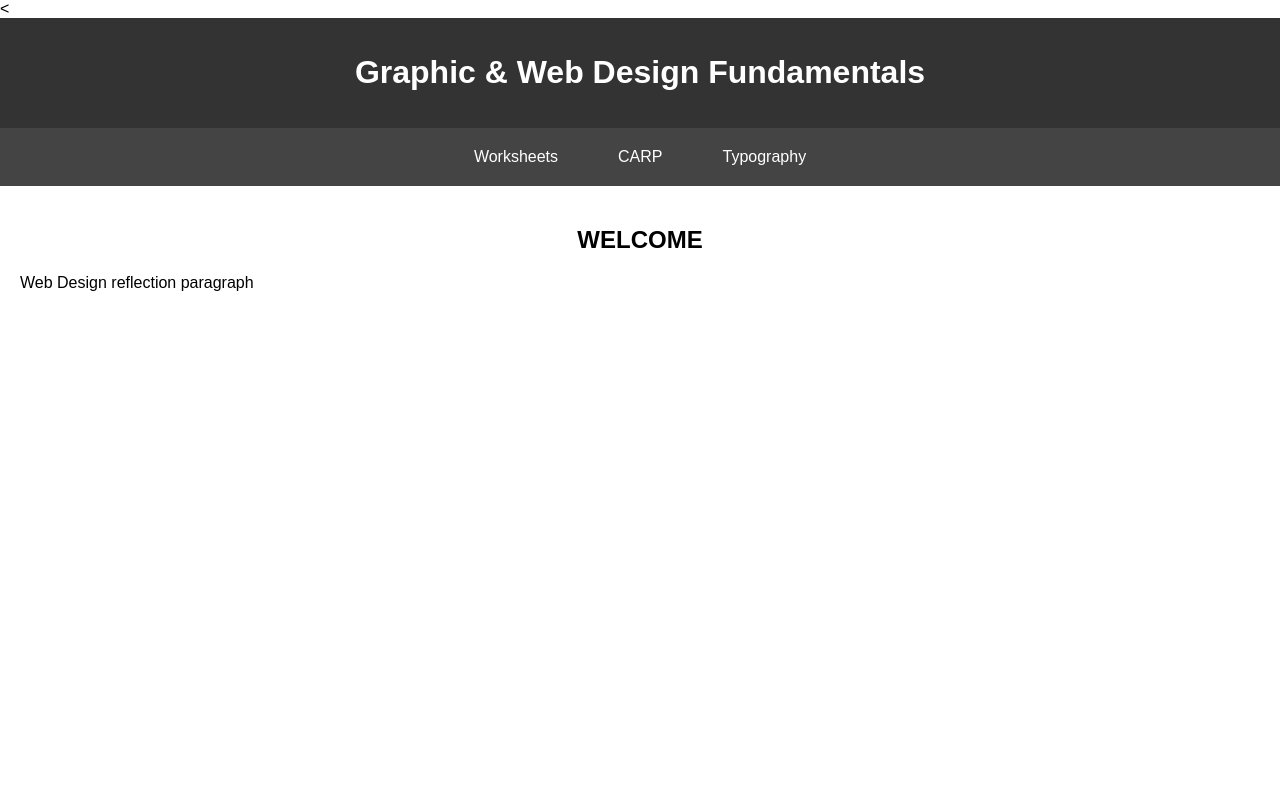
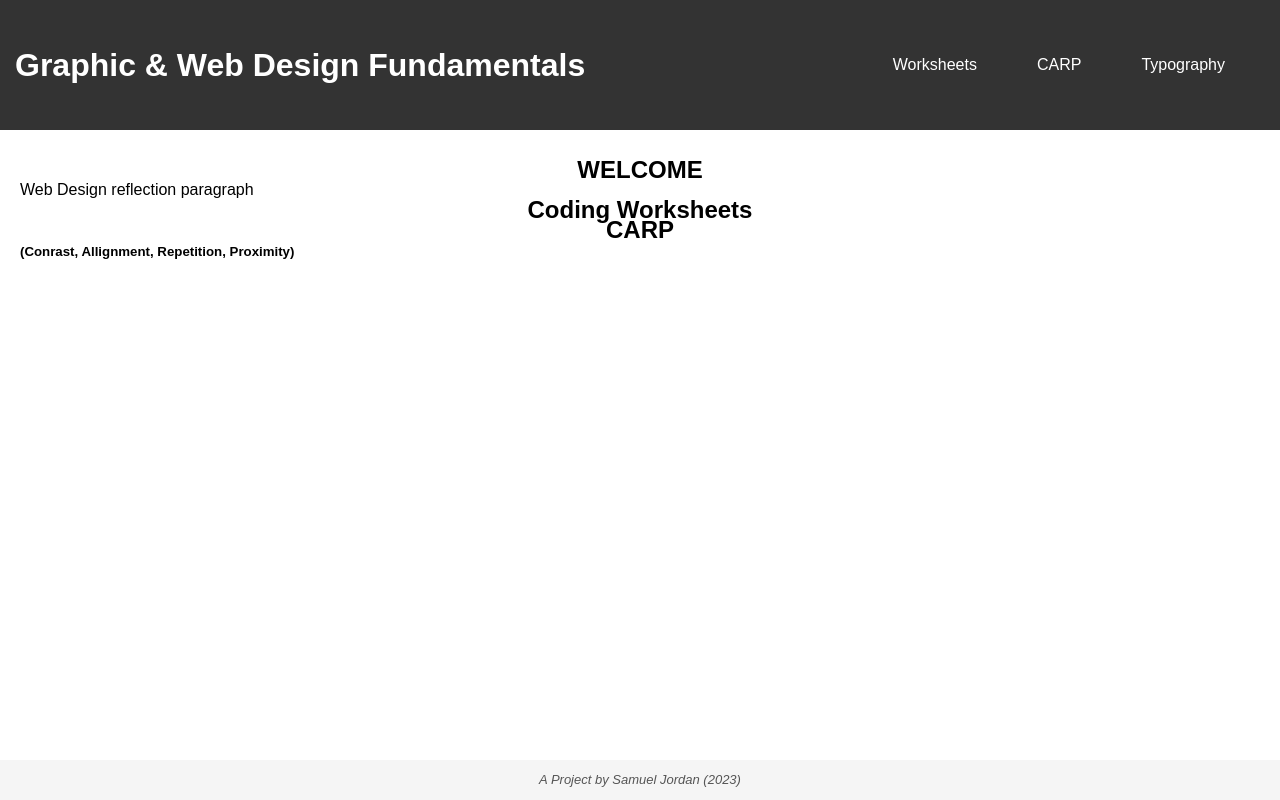
Before and after one commit to Samj203/Final-Website, a plain HTML site: page index.html in a window 1280 px wide. Drawn offline with Linux system fonts and the light colour scheme.

Commit message:
Add footer and move nav to header

```diff
--- a/index.html
+++ b/index.html
@@ -7,21 +7,29 @@
     <link rel="stylesheet" href="styles.css">
     <title>Sam Jordan's Final Website</title>
 </head>
-<<body>
+<body>
 
     <header>
         <h1>Graphic & Web Design Fundamentals</h1>
+        <nav>
+            <a href="#">Worksheets</a>
+            <a href="#">CARP</a>
+            <a href="#">Typography</a>
+        </nav>
     </header>
 
-    <nav>
-        <a href="#">Worksheets</a>
-        <a href="#">CARP</a>
-        <a href="#">Typography</a>
-    </nav>
+
 
     <main>
         <h2>WELCOME</h2>
         <p>Web Design reflection paragraph</p>
+
+
+
+        <h2>Coding Worksheets</h2>
+
+        <h2>CARP</h2>
+        <h5>(Conrast, Allignment, Repetition, Proximity)</h5>
 
 
 
@@ -32,6 +40,10 @@
 
     </main>
 
+    <footer>
+        <p>A Project by Samuel Jordan (2023)</p>
+    </footer>
+
 </body>
 
 </html>
--- a/styles.css
+++ b/styles.css
@@ -6,20 +6,24 @@ body {
     display: flex;
     flex-direction: column;
     min-height: 100vh;
+    line-height: 0;
 }
 
 header {
+    display: flex;
     background-color: #333;
     padding: 15px;
-    text-align: center;
+    align-items: center;
+    justify-content: space-between;
     color: #fff;
+    min-height: 100px;
 }
 
 nav {
     display: flex;
     justify-content: center;
-    background-color: #444;
     padding: 10px;
+    border-radius: 5px;
 }
 
 nav a {
@@ -27,12 +31,12 @@ nav a {
     text-decoration: none;
     padding: 10px 20px;
     margin: 0 10px;
-    border-radius: 5px;
-    transition: background-color 0.3s;
+    transition: background-color 0.5s;
 }
 
 nav a:hover {
     background-color: #555;
+    border-radius: 5px;
 }
 
 main {
@@ -42,4 +46,17 @@ main {
 
 h2 {
     text-align: center;
+
 }
+
+footer {
+    background-color: whitesmoke;
+    display: flex;
+    justify-content: center;
+    align-items: center;
+    font-family: Arial, Helvetica, sans-serif;
+    font-size: small;
+    font-style: italic;
+    color: #555;
+    min-height: 40px;
+}
```
